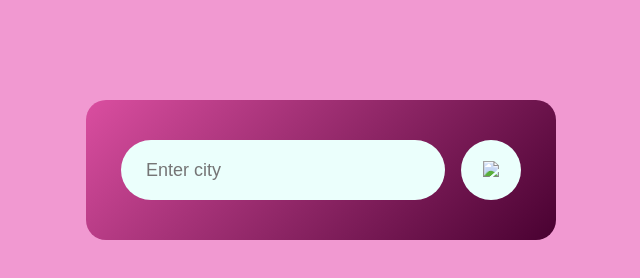
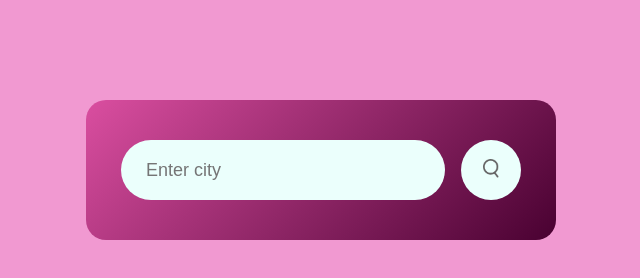
Before and after one commit to hari0379/wheather, a plain HTML site: page index.html in a window 1280 px wide. Shown: the full height of the page, 319-959 px from the left. Drawn offline with Linux system fonts and the light colour scheme; files whose address does not match are found by name.

Commit message:
Update index.html

```diff
--- a/index.html
+++ b/index.html
@@ -10,7 +10,7 @@
     <div class="card">
         <div class="search">
             <input type="text" placeholder="Enter city" spellcheck="false">
-            <button><img src="search.png"></button>
+            <button><img src="Weather-1-main/search.png"></button>
         </div>
         <div class="error">
             <p>Invalid city name....re-enter!!!</p>
```
